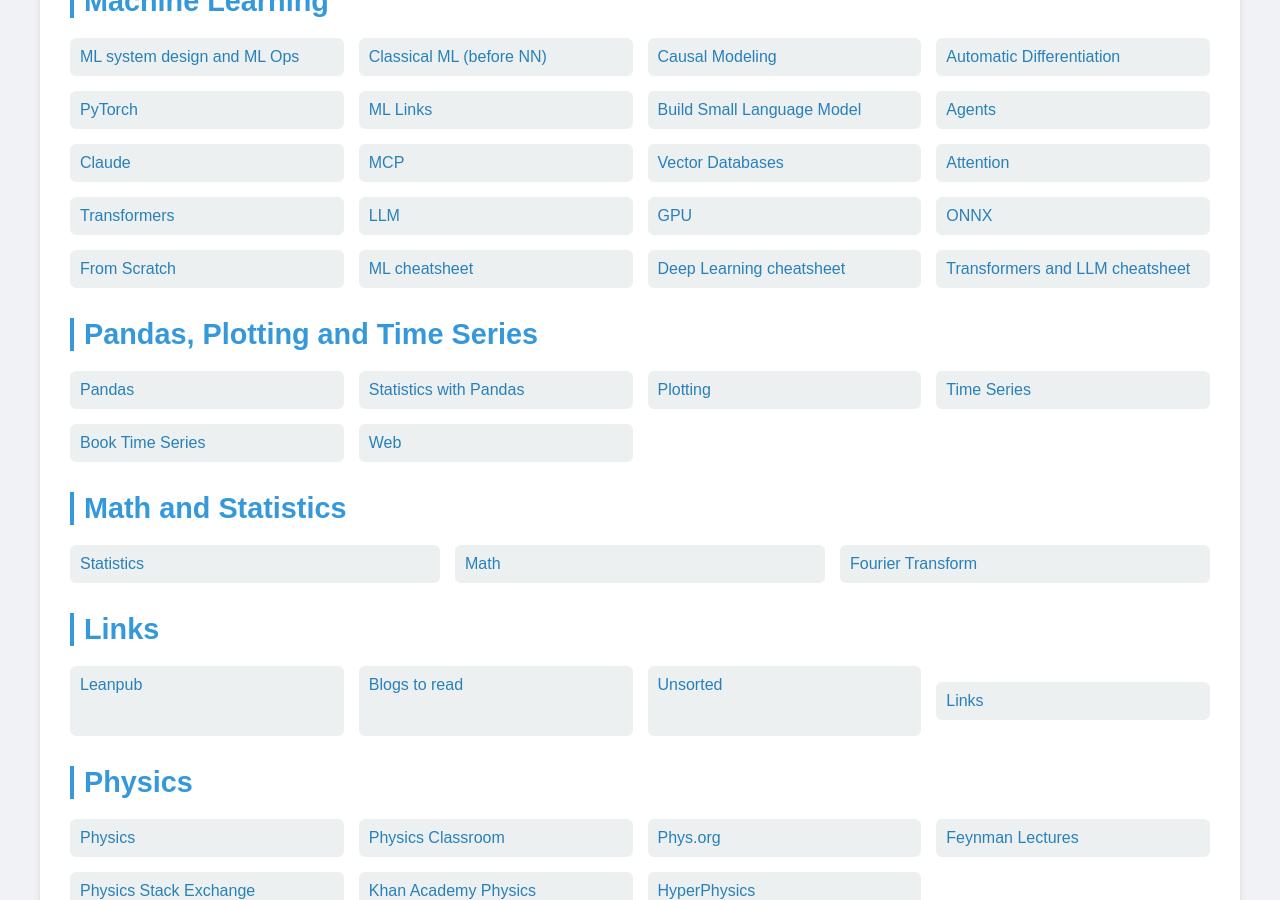
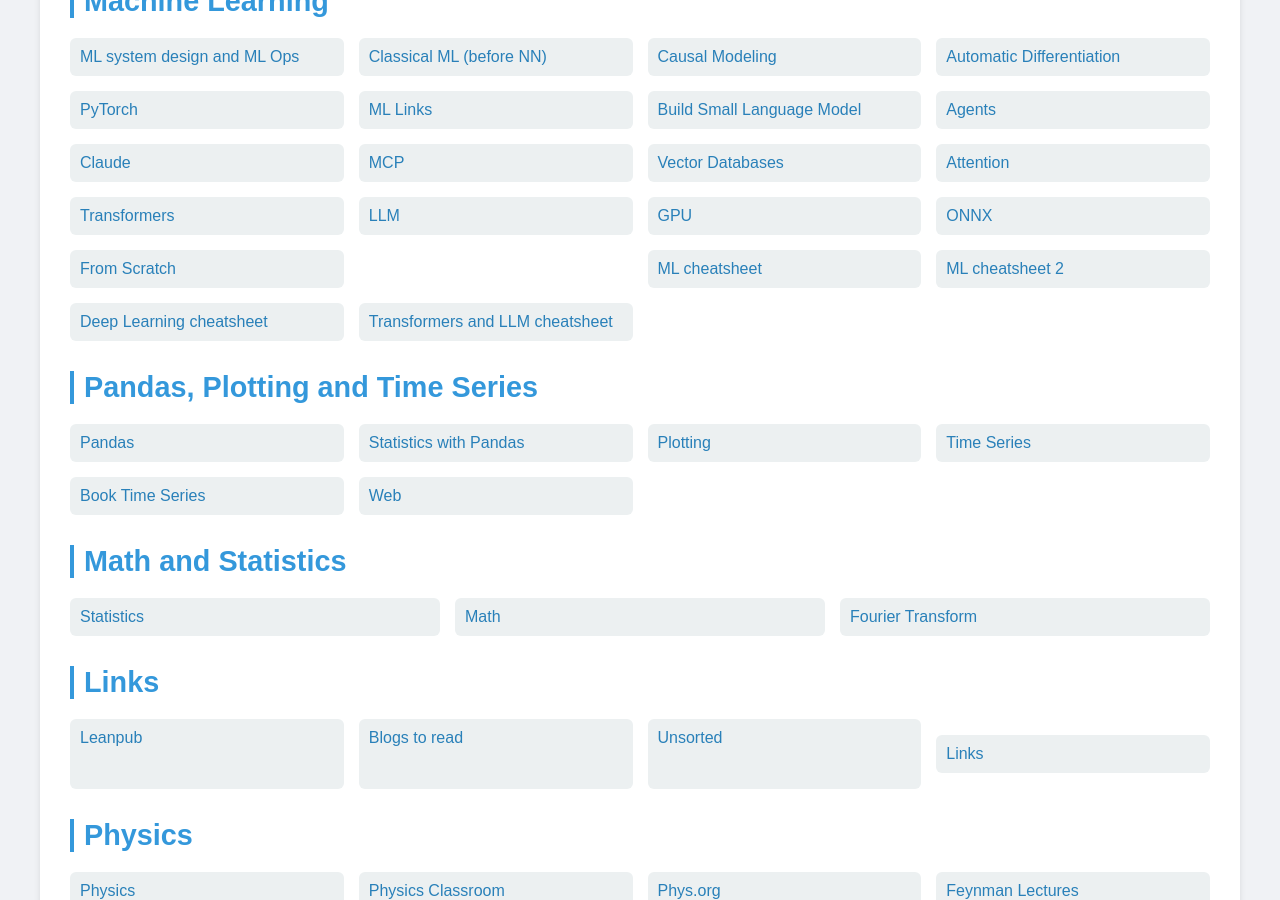
Before and after one commit to Michael-Lubinsky/michael-lubinsky.github.com, a Jekyll site: the page built from index.html, in a window 1280 px wide and 900 px high, scrolled down 2798 px. Built offline with Jekyll 4.4.1, drawn with Linux system fonts in a browser that asks for light colours.

Commit message:
Update index.html

```diff
--- a/index.html
+++ b/index.html
@@ -281,9 +281,12 @@
                 <a href="ml/cuda.html">GPU</a>
                 <a href="ml/onnx.html">ONNX</a>
                 <a href="ml/from_scratch.html">From Scratch</a>
+                <br>
                 <a href="ml/machine-learning-formula-decision-sheet.pdf">ML cheatsheet</a>
+                <a href="ml/ML_Data_Science_cheatsheet.pdf">ML cheatsheet 2</a>
                 <a href="ml/Deep_Learning_cheatsheet.pdf">Deep Learning cheatsheet</a>
                 <a href="ml/Transformers_and_LLMs_cheatsheet.pdf">Transformers and LLM cheatsheet</a>
+
             </div>
         </div>
 
```
